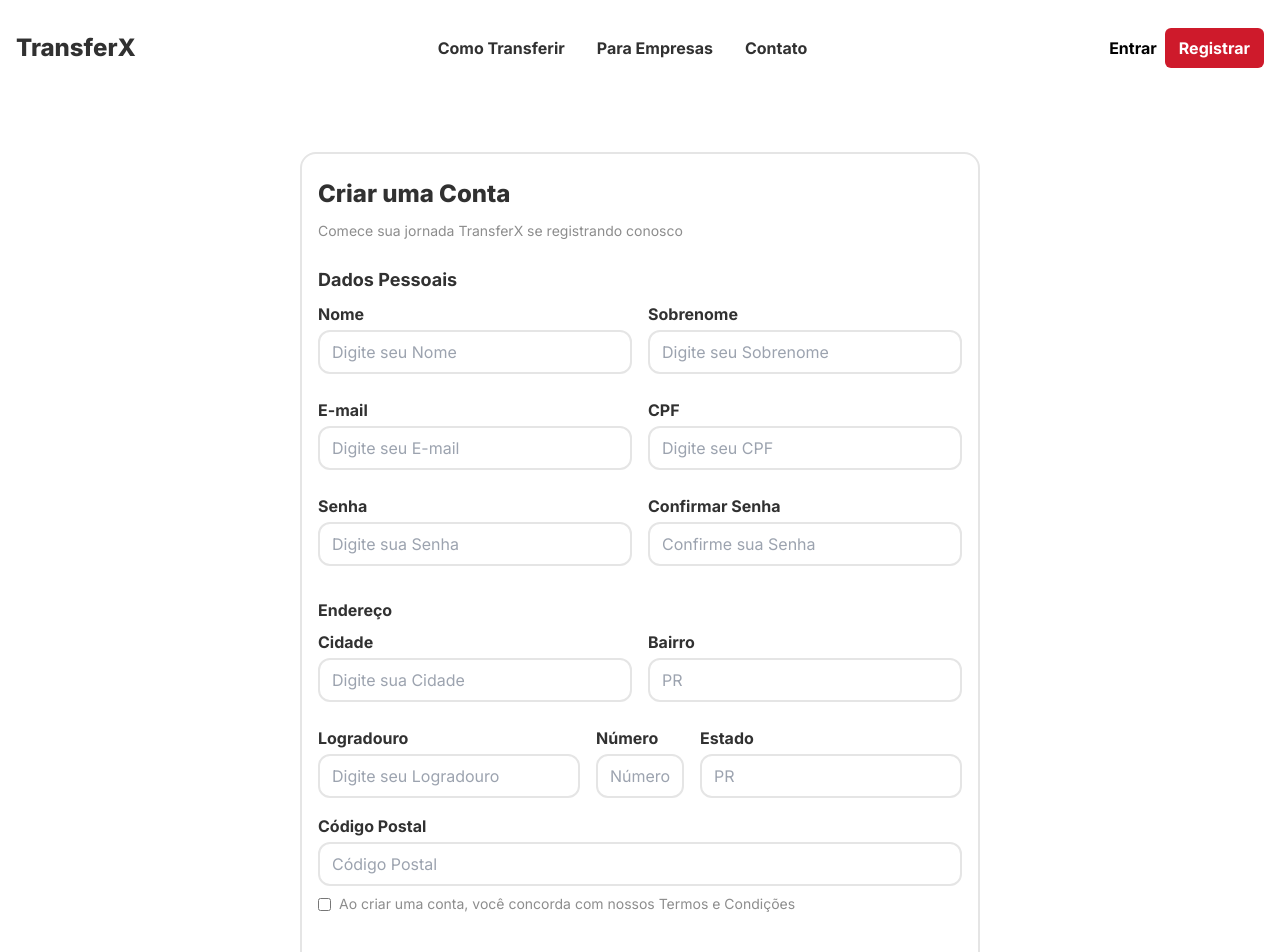
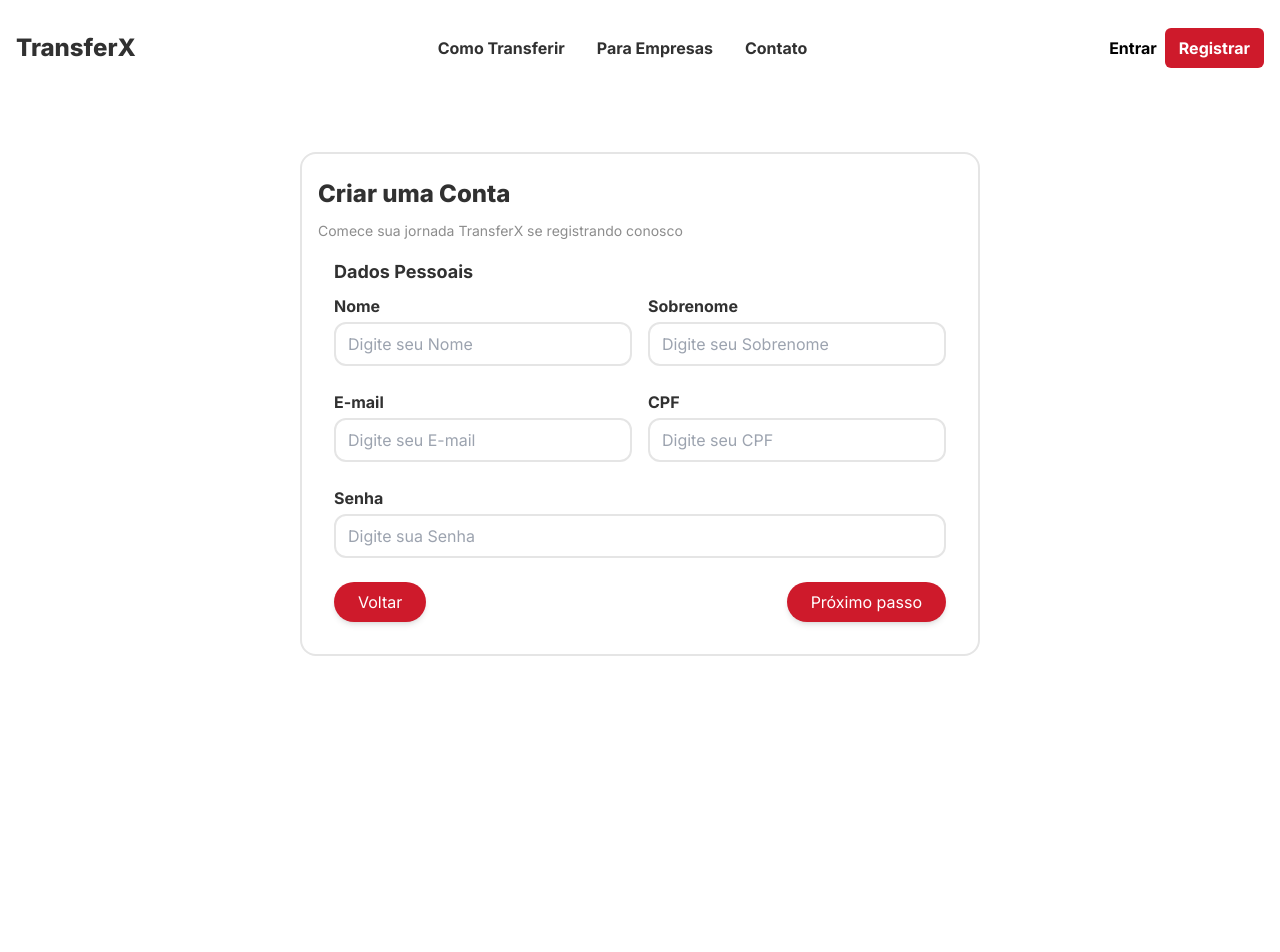
Before and after one commit to TransferX/transferxFront, a Next.js app: page /registrar in a window 1280 px wide. Shown: the top 952 px of the page. After the commit the page ends 800 px from the top, so only its background shows below. Built offline with nearby package versions, Linux system fonts and the light colour scheme.

Commit message:
[FEAT] Forms

```diff
--- a/app/FormAddObjeto/MultistepForm.tsx
+++ b/app/FormAddObjeto/MultistepForm.tsx
@@ -2,9 +2,12 @@
 
 interface MultistepFormProps {
   steps: ReactNode[];
+  onFinish: () => void;
+  showFinishButton?: boolean;
+  onClose: () => void; // Função para fechar o modal
 }
 
-const MultistepForm: React.FC<MultistepFormProps> = ({ steps }) => {
+const MultistepForm: React.FC<MultistepFormProps> = ({ steps, onFinish, showFinishButton = true, onClose }) => {
   const [currentStep, setCurrentStep] = useState(0);
 
   const nextStep = () => {
@@ -12,26 +15,26 @@
   };
 
   const prevStep = () => {
+    if (currentStep === 0) {
+      onClose(); // Fechar o modal se estiver na primeira etapa
+    } else {
       setCurrentStep((prev) => (prev > 0 ? prev - 1 : prev));
+    }
   };
 
   return (
-    <section className='flex flex-col m-4  md:max-w-[820px]   '>
-
-
-
+    <section className="flex flex-col m-4 md:max-w-[820px]">
       <form>
         {steps[currentStep]}
-        <div className="flex justify-between mt-4 ">
+        <div className="flex justify-between mt-4">
           <button
             type="button"
             onClick={prevStep}
-            className={` bg-vermelho
-            } text-white px-6 py-2 rounded-full shadow-md`}
-            disabled={currentStep === 0}
+            className="bg-vermelho text-white px-6 py-2 rounded-full shadow-md"
           >
             Voltar
           </button>
+          {currentStep < steps.length - 1 ? (
             <button
               type="button"
               onClick={nextStep}
@@ -39,10 +42,19 @@
             >
               Próximo passo
             </button>
+          ) : (
+            showFinishButton && (
+              <button
+                type="button"
+                onClick={onFinish}
+                className="bg-vermelho text-white px-6 py-2 rounded-full shadow-md"
+              >
+                Finalizar
+              </button>
+            )
+          )}
         </div>
       </form>
-
-
     </section>
   );
 };
--- /dev/null
+++ b/app/_components/cadastroForm/Step1.tsx
@@ -0,0 +1,65 @@
+import Input from '../ui/Input'
+
+const Step1 = () => {
+  return (<>
+        <h3 className=" text-cinzaMedio font-bold text-lg">Dados Pessoais</h3>
+
+    <div className="md:flex w-full gap-4 mb-2">
+    <div className="md:flex-1">
+      <Input
+        label="Nome"
+        placeholder="Digite seu Nome"
+        id="nome"
+        name="nome"
+        type="text"
+        />
+    </div>
+    <div className="md:flex-1">
+      <Input
+        label="Sobrenome"
+        placeholder="Digite seu Sobrenome"
+        id="sobrenome"
+        name="sobrenome"
+        type="text"
+        />
+    </div>
+  </div>
+
+  <div className="md:flex w-full gap-4 mb-2">
+    <div className="md:flex-1">
+      <Input
+        label="E-mail"
+        placeholder="Digite seu E-mail"
+        id="email"
+        name="email"
+        type="email"
+        />
+    </div>
+    <div className="md:flex-1">
+      <Input
+        label="CPF"
+        placeholder="Digite seu CPF"
+        id="cpf"
+        name="cpf"
+        type="text"
+        />
+    </div>
+  </div>
+
+  <div className="md:flex w-full gap-4 mb-2">
+    <div className="md:flex-1">
+      <Input
+        label="Senha"
+        placeholder="Digite sua Senha"
+        id="Senha"
+        name="Senha"
+        type="password"
+      />
+    </div>
+
+  </div>
+        </>
+  )
+}
+
+export default Step1
--- /dev/null
+++ b/app/_components/cadastroForm/Step2.tsx
@@ -0,0 +1,117 @@
+import React from "react";
+import Input from "../ui/Input";
+import Link from "next/link";
+
+const Step2 = () => {
+  return (
+    <>
+      <h3 className="text-cinzaMedio font-bold">Endereço</h3>
+
+      <div className="md:flex w-full gap-4 mb-2">
+        <div className="md:flex-1">
+          <Input
+            label="Cidade"
+            placeholder="Digite sua Cidade"
+            id="cidade"
+            name="cidade"
+            type="text"
+          />
+        </div>
+
+        <div className="md:flex-1">
+          <Input
+            label="Bairro"
+            placeholder="PR"
+            id="bairro"
+            name="bairro"
+            type="text"
+            className=""
+          />
+        </div>
+      </div>
+
+      <div className="md:flex w-full gap-4 mb-2">
+        <div className="md:flex-1">
+        <Input
+          label="Código Postal"
+          placeholder="Código Postal"
+          id="codigoPostal"
+          name="codigoPostal"
+          type="text"
+          className=""
+        />
+        </div>
+        <div className="md:flex-1">
+          <Input
+            label="Número"
+            placeholder="Número"
+            id="Número"
+            name="Número"
+            type="text"
+            className="w-[100%]"
+          />
+        </div>
+
+        <div className="md:flex-1">
+          <Input
+            label="Estado"
+            placeholder="PR"
+            id="estado"
+            name="estado"
+            type="text"
+            className=""
+          />
+        </div>
+      </div>
+      <div className="md:flex-1">
+
+
+<Input
+            label="Logradouro"
+            placeholder="Digite seu Logradouro"
+            id="logradouro"
+            name="logradouro"
+            type="text"
+          />
+      </div>
+
+      <div className="flex  gap-2 items-start ">
+        <input type="checkbox" name="" id="" className="mt-1" />
+        <span className="text-cinzaClaro text-sm text-start">
+          Ao criar uma conta, você concorda com nossos Termos e Condições
+        </span>
+      </div>
+
+      <button className="bg-vermelho mt-10 p-3 text-branco rounded-2xl font-semibold flex justify-center gap-2 items-center w-full">
+        Registrar
+        <svg
+          xmlns="http://www.w3.org/2000/svg"
+          fill="none"
+          viewBox="0 0 24 24"
+          strokeWidth={2}
+          stroke="currentColor"
+          className="size-5"
+        >
+          <path
+            strokeLinecap="round"
+            strokeLinejoin="round"
+            d="M17.25 8.25 21 12m0 0-3.75 3.75M21 12H3"
+          />
+        </svg>
+      </button>
+
+      <div className="my-6 flex gap-3 ">
+        <span className="text-cinzaClaro text-sm ">Já tem uma conta?</span>
+
+        <Link
+          href="http://www.localhost:3000/entrar"
+          className="text-cinzaEscuro text-sm font-semibold "
+        >
+          Entrar
+        </Link>
+      </div>
+    </>
+  );
+};
+
+export default Step2;
--- a/app/_components/cadastroForm/page.tsx
+++ b/app/_components/cadastroForm/page.tsx
@@ -1,182 +1,12 @@
-import React from "react";
-import Input from "../ui/Input";
-import Link from "next/link";
+"use client"
+import MultistepForm from "@/app/FormAddObjeto/MultistepForm";
+import Step1 from "./Step1";
+import Step2 from "./Step2";
+
 
 const CadastroForm = () => {
-  return (
-    <form className="">
-      <h3 className="mt-6 text-cinzaMedio font-bold text-lg">Dados Pessoais</h3>
-      <div className="md:flex w-full gap-4 mb-2">
-        <div className="md:flex-1">
-          <Input
-            label="Nome"
-            placeholder="Digite seu Nome"
-            id="nome"
-            name="nome"
-            type="text"
-          />
-        </div>
-        <div className="md:flex-1">
-          <Input
-            label="Sobrenome"
-            placeholder="Digite seu Sobrenome"
-            id="sobrenome"
-            name="sobrenome"
-            type="text"
-          />
-        </div>
-      </div>
+  return <MultistepForm  showFinishButton={false} steps={[<Step1 />, <Step2  />] } />;
 
-      <div className="md:flex w-full gap-4 mb-2">
-        <div className="md:flex-1">
-          <Input
-            label="E-mail"
-            placeholder="Digite seu E-mail"
-            id="email"
-            name="email"
-            type="email"
-          />
-        </div>
-        <div className="md:flex-1">
-          <Input
-            label="CPF"
-            placeholder="Digite seu CPF"
-            id="cpf"
-            name="cpf"
-            type="text"
-          />
-        </div>
-      </div>
-
-      <div className="md:flex w-full gap-4 mb-2">
-        <div className="md:flex-1">
-          <Input
-            label="Senha"
-            placeholder="Digite sua Senha"
-            id="Senha"
-            name="Senha"
-            type="password"
-          />
-        </div>
-        <div className="md:flex-1">
-          <Input
-            label="Confirmar Senha"
-            placeholder="Confirme sua Senha"
-            id="confirmarSenha"
-            name="confirmarSenha"
-            type="password"
-          />
-        </div>
-      </div>
-      <h3 className="mt-6 text-cinzaMedio font-bold">Endereço</h3>
-
-      <div className="md:flex w-full gap-4 mb-2">
-        <div className="md:flex-1">
-          <Input
-            label="Cidade"
-            placeholder="Digite sua Cidade"
-            id="cidade"
-            name="cidade"
-            type="text"
-          />
-        </div>
-
-        <div className="md:flex-1">
-
-
-<Input
-            label="Bairro"
-            placeholder="PR"
-            id="bairro"
-            name="bairro"
-            type="text"
-            className=""
-          />
-        </div>
-      </div>
-
-      <div className="md:flex w-full gap-4 mb-2">
-        <div className="md:flex-1">
-          <Input
-            label="Logradouro"
-            placeholder="Digite seu Logradouro"
-            id="logradouro"
-            name="logradouro"
-            type="text"
-          />
-        </div>
-        <div className="md:flex-1">
-          <Input
-            label="Número"
-            placeholder="Número"
-            id="Número"
-            name="Número"
-            type="text"
-            className="w-[100%]"
-          />
-
-
-        </div>
-
-        <div className="md:flex-1">
-        <Input
-            label="Estado"
-            placeholder="PR"
-            id="estado"
-            name="estado"
-            type="text"
-            className=""
-          />
-        </div>
-      </div>
-      <div className="md:flex-1">
-        <Input
-          label="Código Postal"
-          placeholder="Código Postal"
-          id="codigoPostal"
-          name="codigoPostal"
-          type="text"
-          className=""
-        />
-      </div>
-
-      <div className="flex  gap-2 items-start ">
-        <input type="checkbox" name="" id="" className="mt-1" />
-        <span className="text-cinzaClaro text-sm text-start">
-          Ao criar uma conta, você concorda com nossos Termos e Condições
-        </span>
-      </div>
-
-      <button className="bg-vermelho mt-10 p-3 text-branco rounded-2xl font-semibold flex justify-center gap-2 items-center w-full">
-        Entrar
-        <svg
-          xmlns="http://www.w3.org/2000/svg"
-          fill="none"
-          viewBox="0 0 24 24"
-          strokeWidth={2}
-          stroke="currentColor"
-          className="size-5"
-        >
-          <path
-            strokeLinecap="round"
-            strokeLinejoin="round"
-            d="M17.25 8.25 21 12m0 0-3.75 3.75M21 12H3"
-          />
-        </svg>
-      </button>
-
-      <div className="my-6 flex gap-3 ">
-        <span className="text-cinzaClaro text-sm ">Já tem uma conta?</span>
-
-        <Link
-          href="http://www.localhost:3000/entrar"
-          className="text-cinzaEscuro text-sm font-semibold "
-        >
-          Entrar
-        </Link>
-      </div>
-    </form>
-  );
 };
 
 export default CadastroForm;
--- a/app/dashboard/page.tsx
+++ b/app/dashboard/page.tsx
@@ -18,6 +18,13 @@
 
   const handleCloseModal = () => {
     setIsModalOpen(false);
+  };
+
+
+
+
+  const handleFinish = () => {
+    handleCloseModal();
   };
 
   const steps = [
@@ -41,7 +48,7 @@
               </p>
               <button
                 className="bg-green-500 text-white mt-6 px-4 py-2 rounded-lg hover:bg-green-600 flex items-center justify-center mx-auto"
-
+                onClick={handleOpenModal}
               >
                 Adicionar Veículo
                 <svg
@@ -115,7 +122,11 @@
         </div>
 
         <Modal isOpen={isModalOpen} onClose={handleCloseModal}>
-          <MultistepForm steps={steps} />
+        <MultistepForm
+            steps={steps}
+            onFinish={handleFinish}
+            onClose={handleCloseModal}
+          />
         </Modal>
       </div>
     </div>
```
Lines whose indentation alone changed are shown as unchanged.
